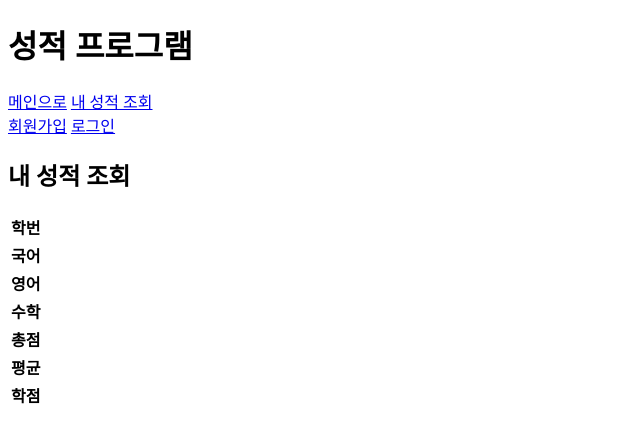
After one commit to tasueom/20251001-score-management-mysql, a Flask app: template templates/my_score.html in a window 1280 px wide. The commit adds this page. Shown: the top 443 px of the page, without its empty margins (0-640 px from the left). Run offline with Flask 3, Linux system fonts and the light colour scheme; the template is opened without the code that fills it, so the values that code supplies are empty.

Commit message:
feat: 내 성적 조회 기능 추가

```diff
--- a/app.py
+++ b/app.py
@@ -53,6 +53,17 @@ def signout():
     session.clear()
     return redirect(url_for("index"))
 
+# 본인 성적 조회
+@app.route("/my_score")
+def my_score():
+    sid = session.get("sid")
+
+    score = db.get_score(sid)
+    if score:
+        page = "my_score.html"
+
+    return ren(page, score=score)
+
 #Flask 서버 실행
 if __name__ == "__main__":
     db.init_db()
--- a/db.py
+++ b/db.py
@@ -69,3 +69,14 @@ def signin_check(sid, hashed_pw):
     conn.close()
 
     return result
+
+def get_score(sid):
+    conn, cur = conn_db()
+    cur.execute("""
+                select * from scores
+                where sid = %s
+                """,(sid,))
+    result = cur.fetchone()
+    conn.close()
+
+    return result
--- a/templates/layout.html
+++ b/templates/layout.html
@@ -16,6 +16,7 @@
     <div class="navigation">
         <h1>성적 프로그램</h1>
         <a href="{{url_for('index')}}">메인으로</a>
+        <a href="{{url_for('my_score')}}">내 성적 조회</a>
         <div class="auth-nav">
         {% if not sid %}
         <a href="{{url_for('signup')}}">회원가입</a>
--- /dev/null
+++ b/templates/my_score.html
@@ -0,0 +1,38 @@
+{% extends "layout.html" %}
+
+{% block title %}내 성적 조회{% endblock %}
+
+{% block content %}
+<h2>내 성적 조회</h2>
+<table>
+    <tr>
+        <th>학번</th>
+        <td>{{score[0]}}</td>
+    </tr>
+    <tr>
+        <th>국어</th>
+        <td>{{score[1]}}</td>
+    </tr>
+    <tr>
+        <th>영어</th>
+        <td>{{score[2]}}</td>
+    </tr>
+    <tr>
+        <th>수학</th>
+        <td>{{score[3]}}</td>
+    </tr>
+    <tr>
+        <th>총점</th>
+        <td>{{score[4]}}</td>
+    </tr>
+    <tr>
+        <th>평균</th>
+        <td>{{score[5]}}</td>
+    </tr>
+    <tr>
+        <th>학점</th>
+        <td>{{score[6]}}</td>
+    </tr>
+</table>
+</form>
+{% endblock %}
```
